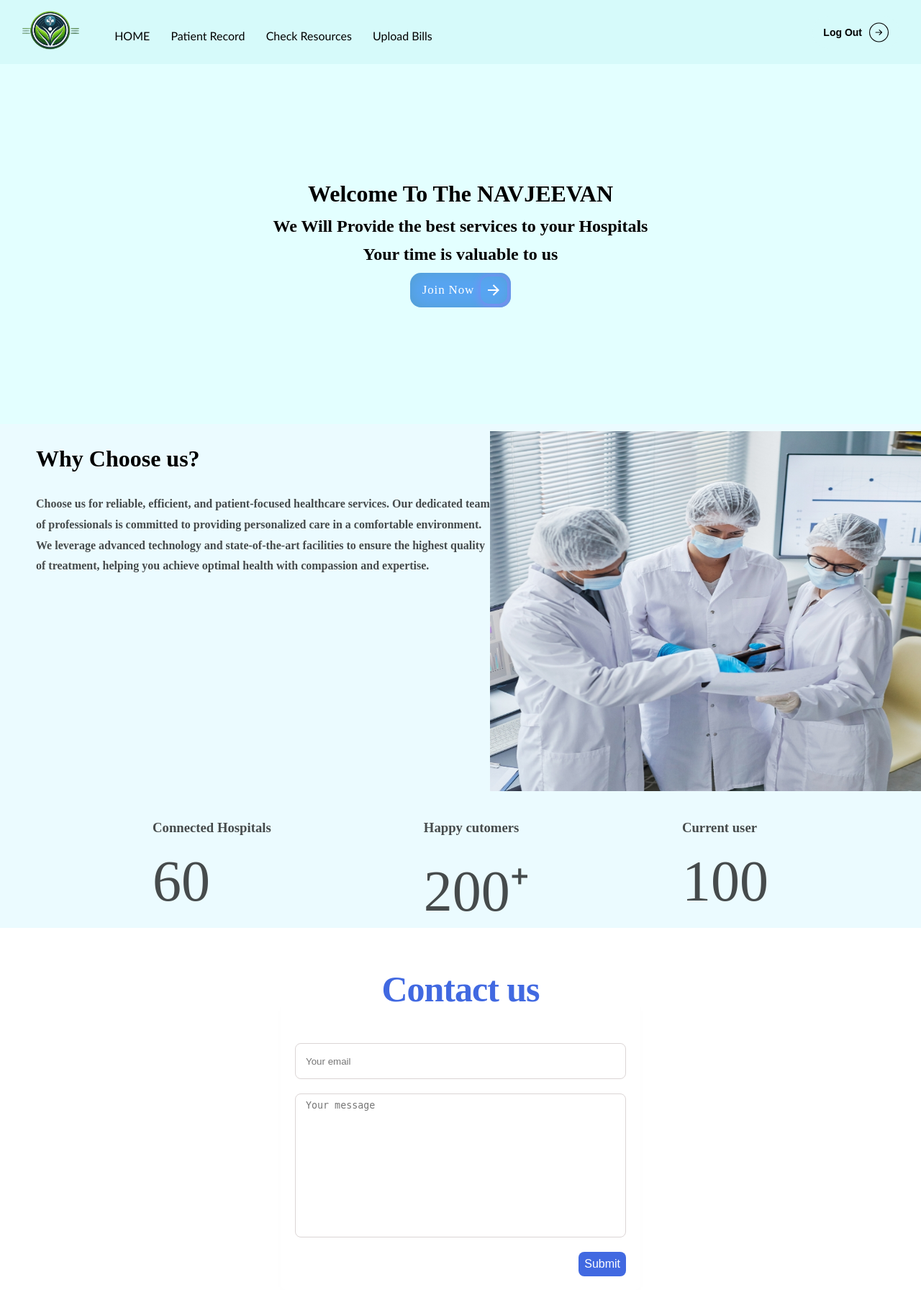
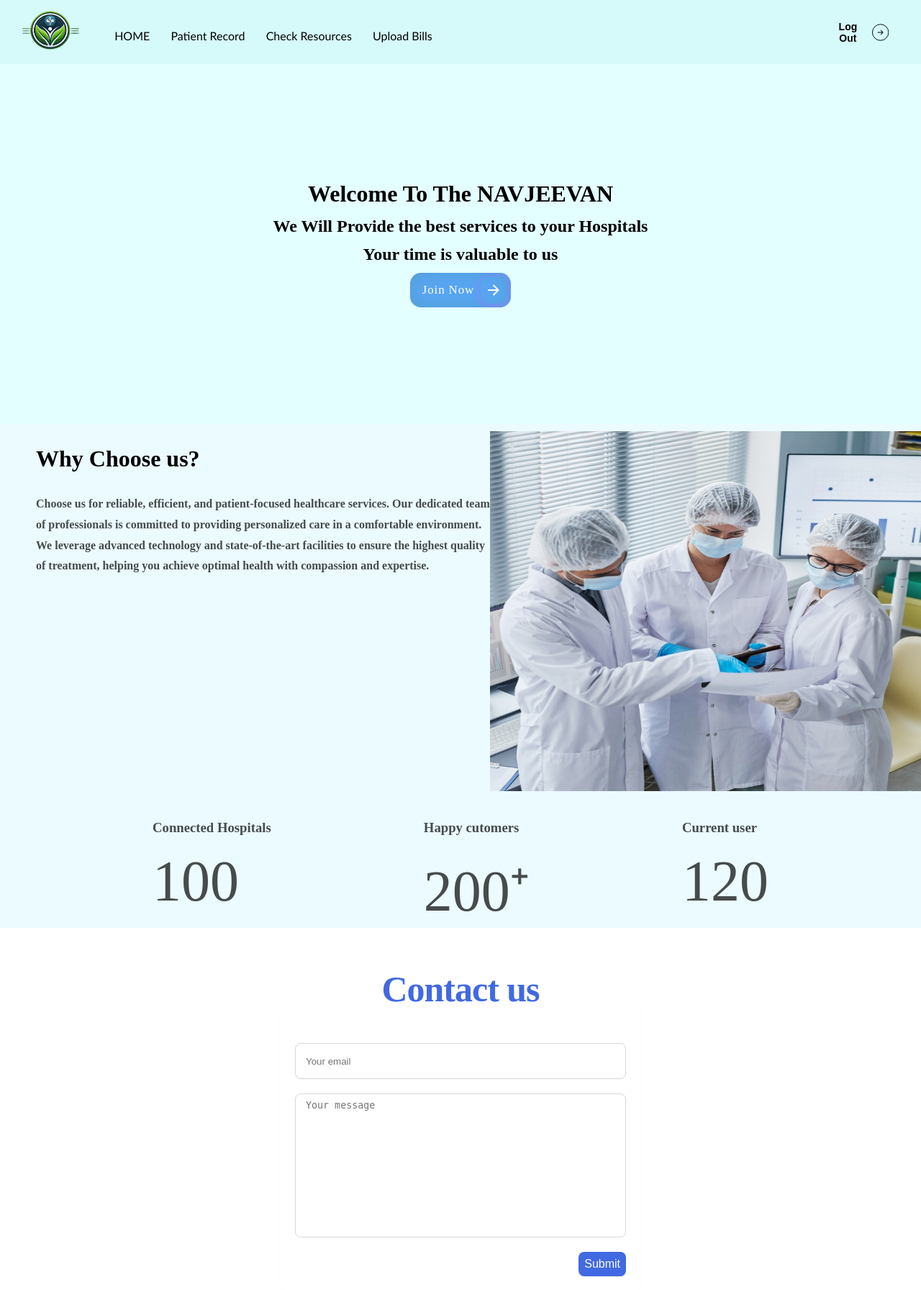
Before and after one commit to harshchauhan01/NavJeevan, a Django app: page / in a window 1280 px wide. Shown: the top 1792 px of the page at 72% size. Run offline with Django 5.2, Linux system fonts and the light colour scheme; a user stored in the database is signed in.

Commit message:
Final Implement

```diff
--- a/NavJeevanbackend/Main/templates/base.html
+++ b/NavJeevanbackend/Main/templates/base.html
@@ -16,7 +16,7 @@
             <div class="navFst">
                 <div class="logo"><img src="{%static '\images\logo.png'%}" alt=""></div>
                 {% if user.is_authenticated %}
-                <div class="navbar">
+                <div class="navbar" style="width: 500px;">
                     <p><a href="{% url 'home' %}">HOME</a></p>
                     <p><a href="{% url 'CheckRecord' %}">Patient Record</a></p>
                     <p><a href="{% url 'checkResource' %}">Check Resources</a></p>
--- a/NavJeevanbackend/Main/templates/home.html
+++ b/NavJeevanbackend/Main/templates/home.html
@@ -125,11 +125,11 @@
             <h1>Welcome To The NAVJEEVAN</h1>
             <h2>We Will Provide the best services to your Hospitals</h2>
             <h2>Your time is valuable to us</h2>
-            <button class="contactButton"> Join Now
+            <a class="contactButton" href="#contact" style="text-decoration: none;"> Join Now
                 <div class="iconButton">
                 <svg height="24" width="24" viewBox="0 0 24 24" xmlns="http://www.w3.org/2000/svg"><path d="M0 0h24v24H0z" fill="none"></path><path d="M16.172 11l-5.364-5.364 1.414-1.414L20 12l-7.778 7.778-1.414-1.414L16.172 13H4v-2z" fill="currentColor"></path></svg>
                 </div>
-            </button>
+            </a>
         </div>
     </div>
         <div class="reasons">
@@ -151,7 +151,7 @@
             <div class="components"><h3>Happy cutomers</h3><br><div id="comp2"></div></div>
             <div class="components"><h3>Current user</h3><br><div id="comp3"></div></div>
         </div>
-        <div class="contact">
+        <div class="contact" id="contact">
             <div class="form-container">
 
                 <form class="form" method="POST" action="https://api.web3forms.com/submit">
@@ -235,8 +235,8 @@
             current++;
         }, 10);
     }
-    liveCounter1(60);
-    liveCounter2(200);
-    liveCounter3(100);
+    liveCounter1(100);
+    liveCounter2(120);
+    liveCounter3(120);
 </script>
 {% endblock %}
--- a/NavJeevanbackend/static/css/nav.css
+++ b/NavJeevanbackend/static/css/nav.css
@@ -21,6 +21,7 @@
 }
 
 nav .navdiv .navFst {
+  width: 100%;
     display: flex;
     align-items: center;
     margin-top: 10px;
```
Also changed, not shown: NavJeevanbackend/db.sqlite3.
